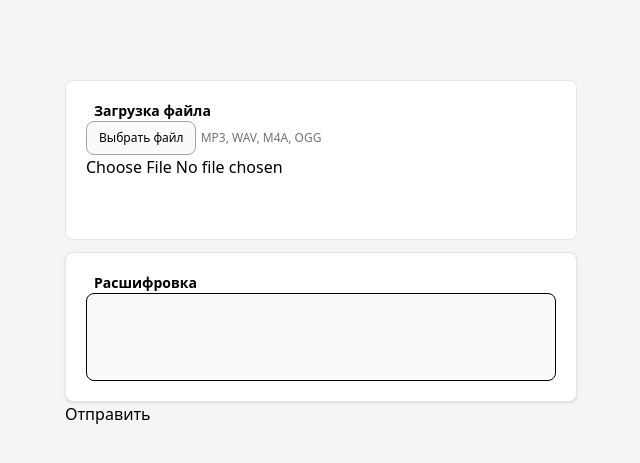
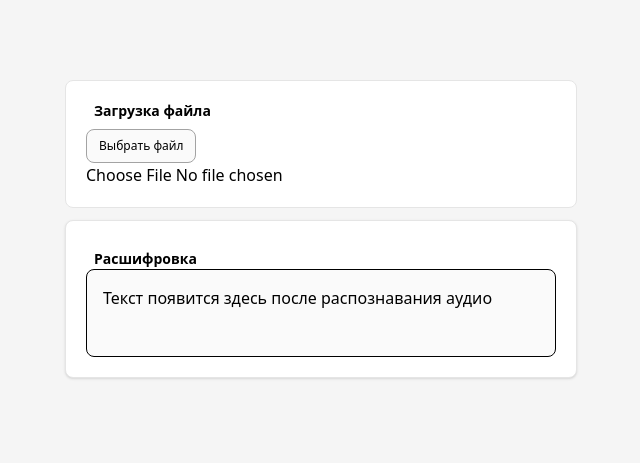
Before and after one commit to Anna07062004/pw-pr-3, a Flask app: page / in a window 1280 px wide. Shown: the top 463 px of the page, without its empty margins (319-959 px from the left). Run offline with Flask 3, Linux system fonts and the light colour scheme; some libraries are stand-ins or nearby versions.

Commit message:
feet: Инициализация приложения

```diff
--- a/app/static/js/app.js
+++ b/app/static/js/app.js
@@ -1,27 +1,44 @@
 const uploadBtn = document.getElementById("upload");
-const fileInput = document.getElementById("fileInput");
-const upActions = document.getElementById("upActions");
-const upSend = document.getElementById("upSend");
-const upDelete = document.getElementById("upDelete");
-const uploadMusic = document.getElementById("uploadMusic");
-const transcriptionBody = document.getElementById("transcriptionBody");
-const fileName = document.getElementById("fileName");
-const fileSize = document.getElementById("fileSize");
+const fileInput = document.getElementById("fileInput")
+const upActions = document.getElementById("upActions")
+const upSend = document.getElementById("upSend")
+const upDelete = document.getElementById("upDelete")
+const uploadMusic = document.getElementById("uploadMusic")
+const transcriptionBody = document.getElementById("transcriptionBody")
+const fileName = document.getElementById("fileName")
+const fileSize = document.getElementById("fileSize")
 
 let uploadFile;
 
+function formatBytes(bytes) {
+    if(bytes < 1024) return bytes + "B";
+    if(bytes < 1024 * 1024) return (bytes / 1024).toFixed(1) + "КБ"
+    return (bytes / (1024 * 1024)).toFixed(2) + "КБ"
+}
+
+function setTranscript(text) {
+    if(text) {
+        transcriptionBody.textContent = text;
+        transcriptionBody.className = "border border=[#e5e5e5] bg-[#fafafa] min-h-[88px] rounded-lg p-4 text-left"
+    } else {
+        transcriptionBody.textContent = "Текст появится здесь после распознавания аудио";
+        transcriptionBody.className = "border border=[#e5e5e5] bg-[#fafafa] min-h-[88px] rounded-lg p-4 text-left"
+    }
+}
 
 uploadBtn.addEventListener("click", () => fileInput.click());
 
 fileInput.addEventListener("change", () => {
     const file = fileInput.files[0];
 
-    if(!file) return;
+    if (!file) return;
 
-    uploadFile = file;
+    fileName.textContent = file.name;
+    fileSize.textContent = formatBytes(file.size)
 
-    uploadMusic.removeAttribute("hidden");
-    upActions.removeAttribute("hidden");
+    uploadMusic.removeAttribute("hidden")
+    upActions.removeAttribute("hidden")
+
 });
 
 upSend.addEventListener("click", () => {
@@ -29,7 +46,9 @@ upSend.addEventListener("click", () => {
 });
 
 upDelete.addEventListener("click", () => {
-
+    uploadedFile = undefined;
+    fileInput.value = "";
+    upActions.hidden = true;
 })
 
 function sendFile(file) {
@@ -44,21 +63,52 @@ function sendFile(file) {
             const percent = Math.round(
                 (event.loaded / event.total) * 100
             );
-            console.log(`Загружено: ${percent}`)
+
+            console.log(`Загруженно: ${percent}`)
         }
     };
 
     xhr.onload = () => {
-        if(xhr.status >= 200 && xhr.status < 300) {
+        if (xhr.status >= 200 && xhr.status < 300) {
             console.log(`Успех:`, JSON.parse(xhr.responseText));
         } else {
-            console.log("Ошибка сервера:", xhr.status);
+            console.log("Ошибка сервера: ", xhr.status);
         }
+        upSend.disabled = false;
     }
 
     xhr.onerror = () => {
-        console.log("Ошибка сети")
+        console.log("Ошибка сети");
+        upSend.disabled = false;
     };
 
     xhr.send(formData);
+
 }
+
+let recorder, chunks = [], recordedBlob = null, timerId = null, startedAt = 0, recording = false;
+
+function startRecording() {
+    try {
+        stream = navigation.mediaDevices.getElementById({ audio: true })
+    } catch(e) {
+        console.error(0);
+        return;
+    }
+
+    recordER = NEW MediaRecorder(stream);
+    chunks = [];
+    recorder.ondataavailable = (e)=> chunks.push(e.data);
+    recorder.onstop = () => {
+        recordedBlob = new Blob(chunks, { type: recorder.minType || "audio/webom" })
+        recAudio.src = URL.createObjectURL(recordedBlob);
+        recAudio.hidden = false;
+        recAudio.hidden = false;
+        stream.getTracks().forEach(t => t.stop());
+    }
+
+    recorder.start();
+
+    recording = true;
+    record
+}
--- a/app/templates/index.html
+++ b/app/templates/index.html
@@ -11,7 +11,7 @@
 </head>
 <body class="h-[100dvh] bg-[#f5f5f5] py-20">
     <main class="max-w-lg mx-auto">
-        <div class="border border-[#e5e5e5] rounded-lg w-full min-h-40 bg-white p-5 mb-3">
+        <div class="border border-[#e5e5e5] rounded-lg w-full bg-white p-5 mb-3">
 
             <div class="flex items-center gap-2">
                 <i class="ph ph-upload-simple"></i>
@@ -19,10 +19,11 @@
                 <p class="text-sm font-semibold">Загрузка файла</p>
             </div>
             <div>
-                <button id="upload" class="text-xs border border-[#a3a3a3] bg-[#fafafa] px-3 py-2 rounded-lg">Выбрать файл</button>
+                <button id="upload" class="text-xs border border-[#a3a3a3] bg-[#fafafa] px-3 py-2 rounded-lg mt-2">Выбрать файл</button>
 
-                <span class="text-xs text-[#737373]">MP3, WAV, M4A, OGG</span>
+
             </div>
+            <audio id="recAudio" hidden controls class="flex items "></audio>
 
             <div id="uploadMusic" hidden class="mt-4 py-2.3 px-3 bg-[#fafafa] border border-[#e5e5e5] rounded-lg flex items-center gap-2.5">
                 <div class="size-8 flex items-center justify-center rounded-sm bg-white border border-[#e5e5e5]">
@@ -46,17 +47,19 @@
         </div>
 
         <div class="border border-[#e5e5e5] bg-white shadow-sm rounded-lg p-5">
-            <div class="flex items-center gap-2">
+            <div class="flex items-center gap-2 mt-2">
 
                 <i class="ph ph-list"></i>
 
-                <p class="text-sm font-semibold">Расшифровка</p>
+                <p class="text-sm font-semibold ">Расшифровка</p>
             </div>
 
-            <div id="transcriptionBody" class="border bg-[#fafafa] min-h-[88px] rounded-lg"></div>
+            <div id="transcriptionBody" class="border border=[#e5e5e5] bg-[#fafafa] min-h-[88px] rounded-lg p-4 text-left">
+                Текст появится здесь после распознавания аудио
+            </div>
         </div>
 
-    <button id="send">Отправить</button>
+
     </main>
 
     <script type="text/javascript" src="{{ url_for('static', filename='js/app.js') }}"></script>
```
